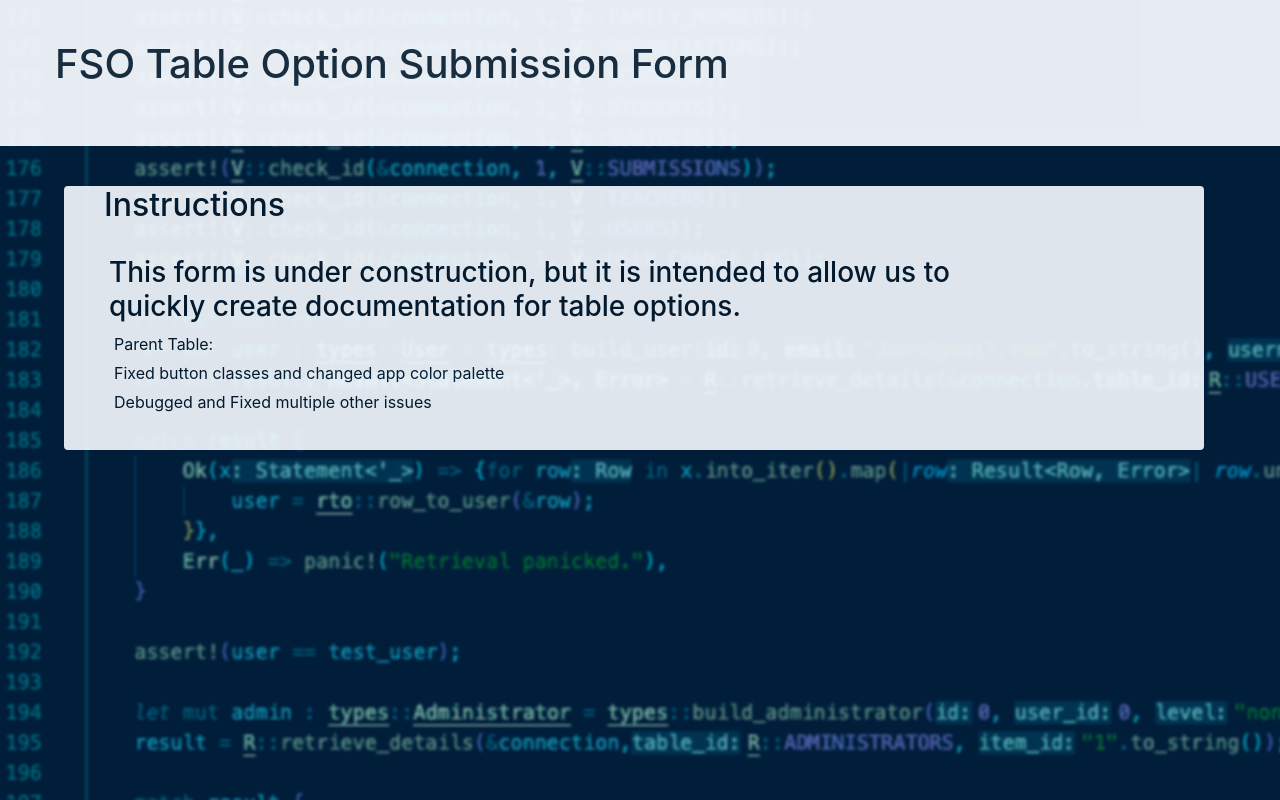
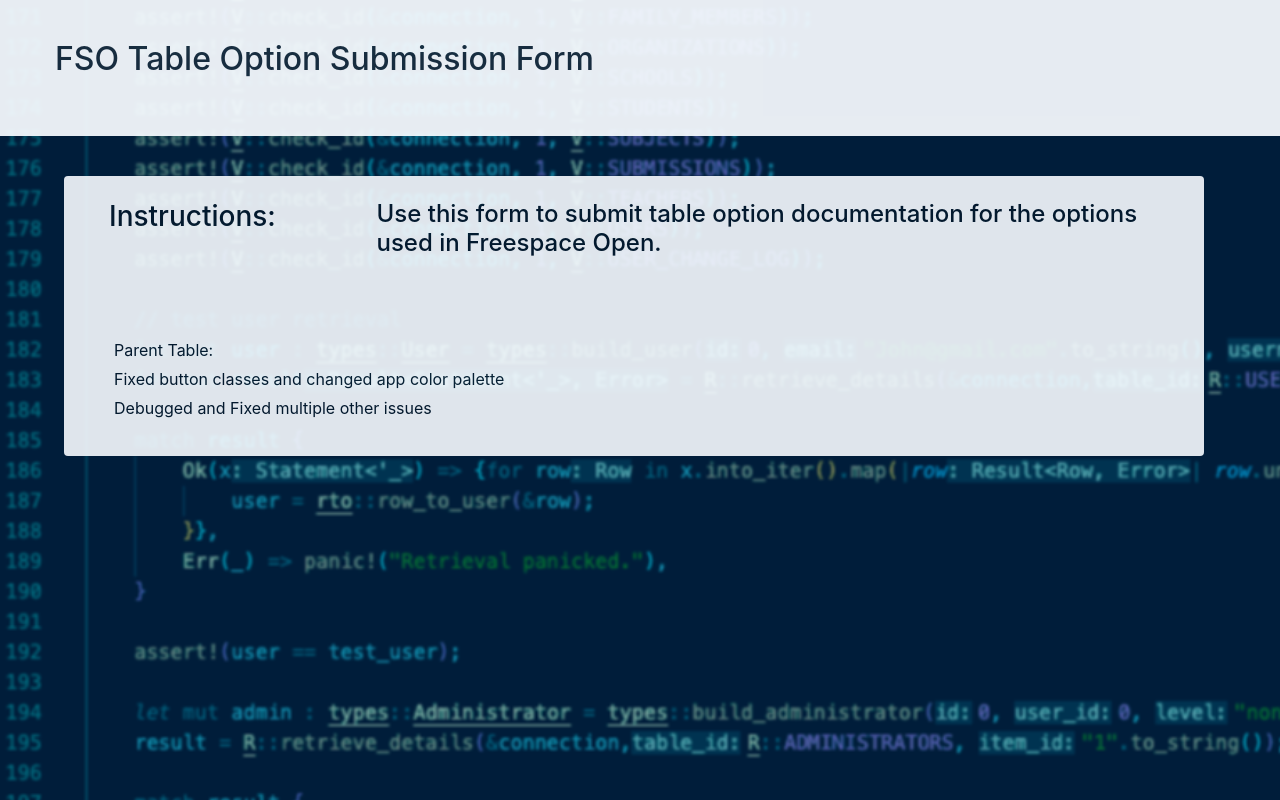
Before and after one commit to JohnAFernandez/portfolio_website, a website: page main/new-fso-options.html in a window 1280 px wide. Drawn offline with nearby package versions, Linux system fonts and the light colour scheme; a web font is replaced by a local one.

Commit message:
More formatting edits, especially for new form

```diff
--- a/main/new-fso-options.html
+++ b/main/new-fso-options.html
@@ -19,24 +19,27 @@
       <div class="container header-container">
         <div class="row">
           <div class="col-5-med">
-            <h1>FSO Table Option Submission Form</h1>
+            <h2>FSO Table Option Submission Form</h2>
           </div>
         </div>
       </div>
     </header>
 
     <div class="container body-container rounded">
+      <br />
       <div class="row">
-        <div class="col-2 col-med-1">
-          <h2>Instructions</h2>
+        <div class="col-3 col-med-1">
+          <h3>Instructions:</h3>
+        </div>
+        <div class="col-9 col-med-8">
+          <h4>Use this form to submit table option documentation for the options used in Freespace Open.</h4>
         </div>
       </div>
+      <br />
+      <br />
       <div class="row">
         <div class="col-10">
           <br />
-          <h3>
-            This form is under construction, but it is intended to allow us to quickly create documentation for table options.
-          </h3>
           <ul class="list-unstyled">
             <li class="li-body">
               Parent Table:
```
Also changed, not shown: index.html (+1 -2 lines).
